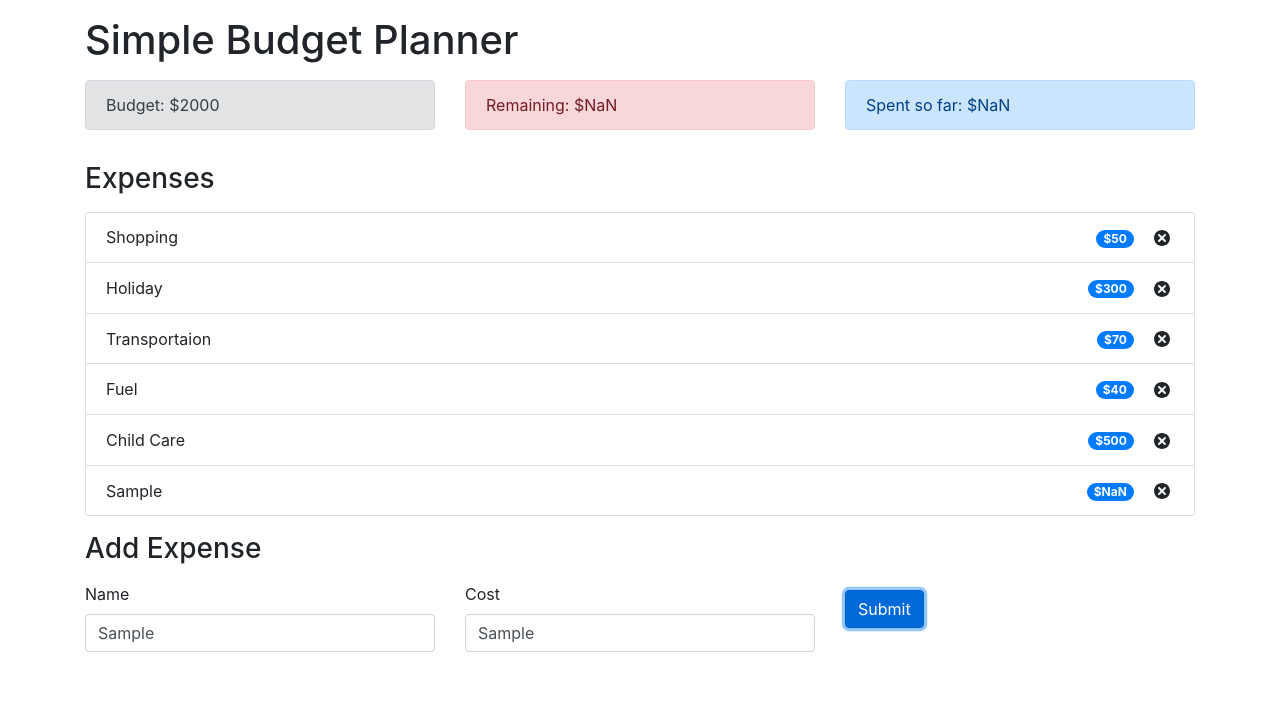
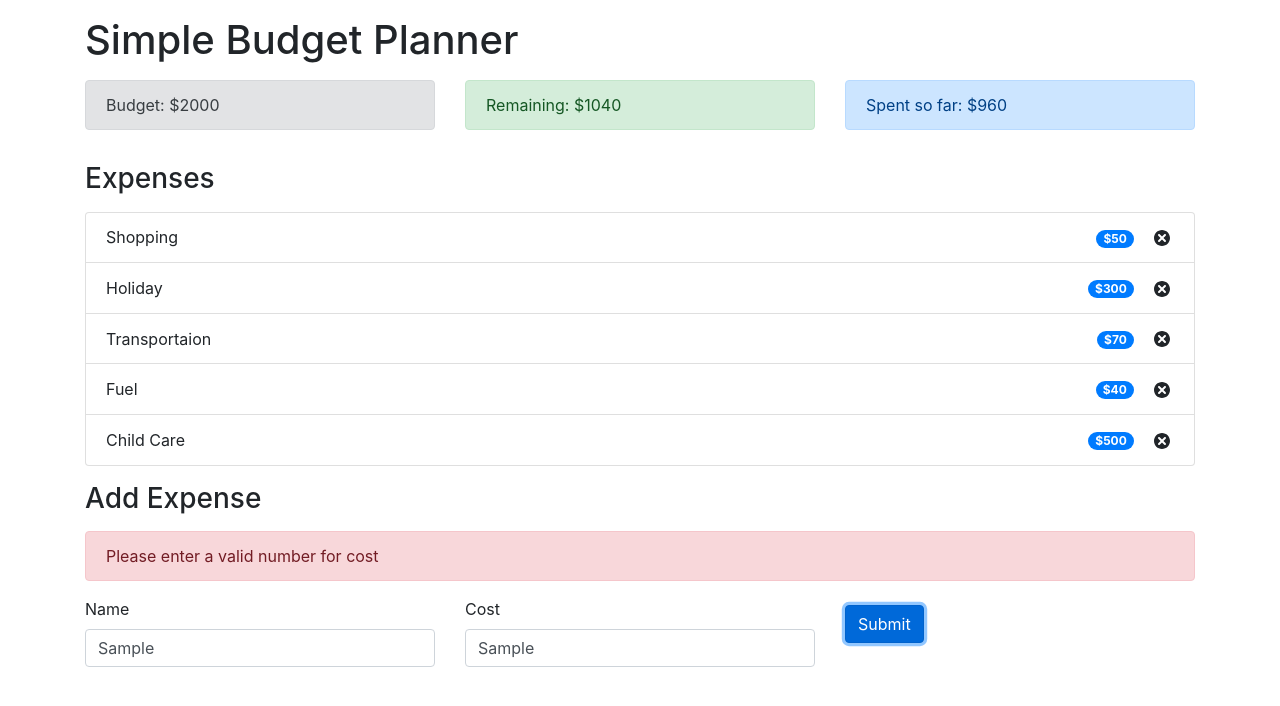
Before and after one commit to bytecoder8/simple-budget-planner, a React (Create React App) app: page / in a window 1280 px wide. Both pictures are taken after typing "Sample", "Sample" into the empty fields and a click on the button "Submit". Shown: the top 706 px of the page. Built offline with nearby package versions, Linux system fonts and the light colour scheme.

Commit message:
Add deletion and new expense form validation

```diff
--- a/src/components/AddExpenseFrom.jsx
+++ b/src/components/AddExpenseFrom.jsx
@@ -5,10 +5,24 @@ import { AppContext } from '../context/AppContext'
 export function AddExpenseFrom() {
   const [name, setName] = useState('')
   const [cost, setCost] = useState('')
+  const [error, setError] = useState('')
   const { dispatch } = useContext(AppContext)
 
-  const handleSubmit = e => {
-    e.preventDefault()
+  const handleSubmit = event => {
+    event.preventDefault()
+
+    let validationError = ''
+    if (name.trim() === '') {
+      validationError = "Please enter the expense's name"
+    } else if (cost.trim() === '' || isNaN(parseInt(cost, 10))) {
+      validationError = "Please enter a valid number for cost"
+    }
+
+    if (validationError) {
+      setError(validationError)
+      return
+    }
+
     dispatch({
       type: 'ADD_EXPENSE',
       payload: {
@@ -18,10 +32,12 @@ export function AddExpenseFrom() {
     })
     setName('')
     setCost('')
+    setError('')
   }
 
   return (
     <form onSubmit={handleSubmit}>
+      { error && <div className="alert alert-danger">{ error }</div> }
       <div className="row">
         <div className="col-sm">
           <label htmlFor="expense-form-name">Name</label>
@@ -31,6 +47,7 @@ export function AddExpenseFrom() {
             id="expense-form-name"
             className="form-control"
             required="required"
+            value={ name }
             onChange={ e => setName(e.target.value) }
           />
         </div>
@@ -42,6 +59,7 @@ export function AddExpenseFrom() {
             id="expense-form-cost"
             className="form-control"
             required="required"
+            value={ cost }
             onChange={ e => setCost(e.target.value) }
           />
         </div>
--- a/src/components/ExpenseItem.jsx
+++ b/src/components/ExpenseItem.jsx
@@ -2,7 +2,7 @@ import React from 'react'
 import PropTypes from 'prop-types'
 import { TiDelete } from 'react-icons/ti'
 
-export function ExpenseItem({ id, name, cost }) {
+export function ExpenseItem({ id, name, cost, onDelete }) {
   return (
     <li className="list-group-item d-flex justify-content-between align-items-center">
       {name}
@@ -10,7 +10,7 @@ export function ExpenseItem({ id, name, cost }) {
         <span className="badge badge-primary badge-pill mr-3">
           ${cost}
         </span>
-        <TiDelete size="1.5em"></TiDelete>
+        <TiDelete size="1.5em" onClick={ () => onDelete(id) }></TiDelete>
       </div>
     </li>
   )
@@ -19,5 +19,6 @@ export function ExpenseItem({ id, name, cost }) {
 ExpenseItem.propTypes = {
   id: PropTypes.string.isRequired,
   name: PropTypes.string.isRequired,
-  cost: PropTypes.number.isRequired
+  cost: PropTypes.number.isRequired,
+  onDelete: PropTypes.func.isRequired
 }
--- a/src/components/ExpensesList.jsx
+++ b/src/components/ExpensesList.jsx
@@ -4,12 +4,19 @@ import { ExpenseItem } from './ExpenseItem'
 
 
 export function ExpensesList() {
-  const { expenses } = useContext(AppContext)
+  const { expenses, dispatch } = useContext(AppContext)
+
+  const handleDelete = id => {
+    dispatch({
+      type: 'DELETE_EXPENSE',
+      payload: id
+    })
+  }
 
   return (
     <ul className="list-group">
       {expenses.map(expense => (
-        <ExpenseItem key={expense.id} {...expense} />
+        <ExpenseItem key={expense.id} {...expense} onDelete={handleDelete} />
       ))}
     </ul>
   )
--- a/src/context/AppContext.js
+++ b/src/context/AppContext.js
@@ -18,6 +18,8 @@ const appReducer = (state, action) => {
       const newExpense = action.payload
       newExpense.id = uuidv4()
       return {...state, expenses: [...state.expenses, action.payload]}
+    case 'DELETE_EXPENSE':
+      return {...state, expenses: state.expenses.filter( item => item.id !== action.payload)}
     default:
       return state
     }
```
